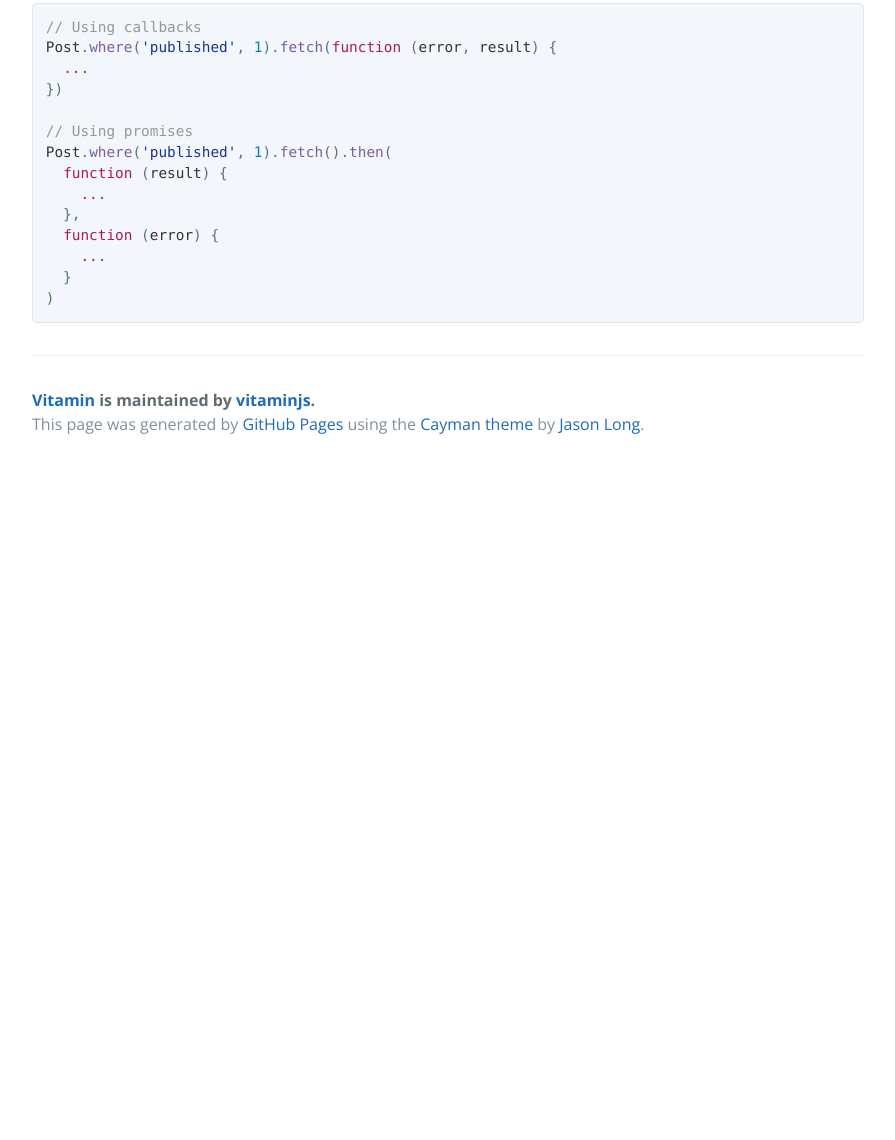
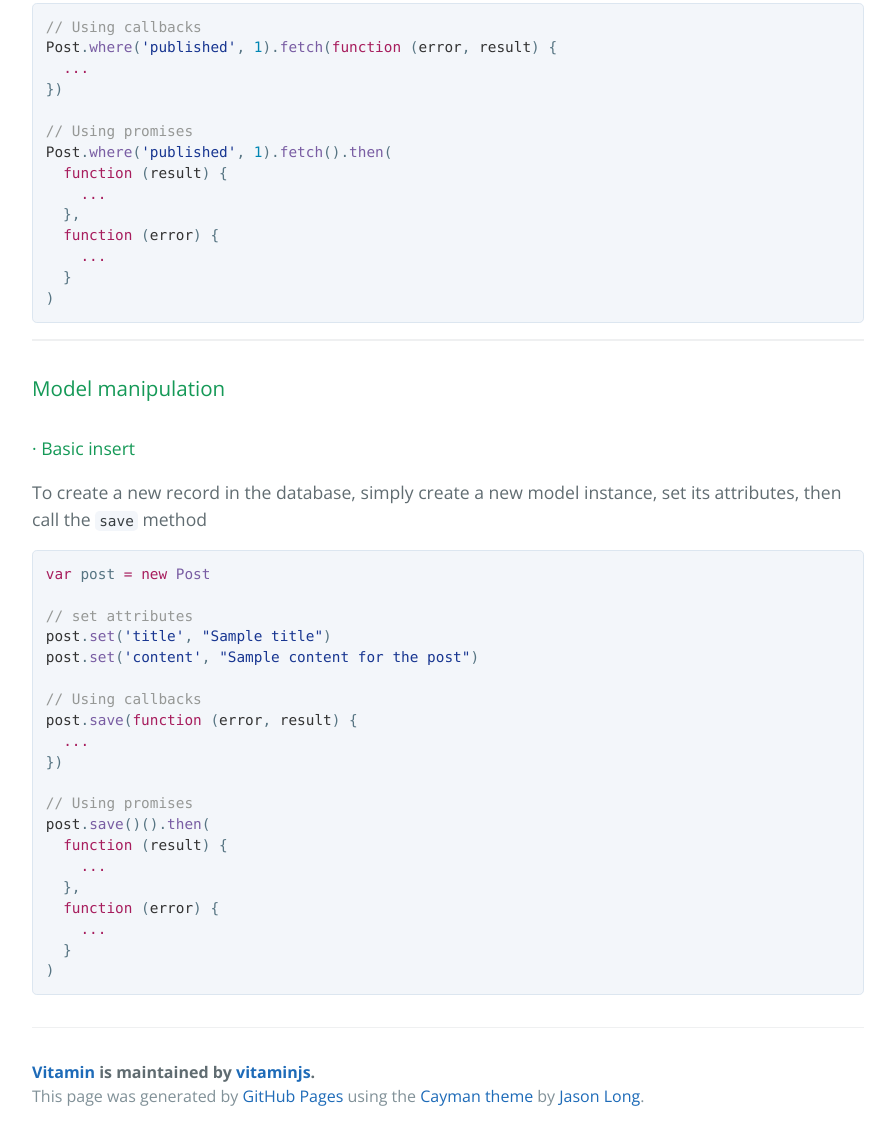
Before and after one commit to vitaminjs/vitamin, a plain HTML site: page index.html in a window 1280 px wide. Shown: the part 3537-4677 px from the top of the page, without its empty margins (192-1087 px from the left). Before the commit the page ends 4005 px from the top, so only its background shows below. Drawn offline with nearby package versions, Linux system fonts and the light colour scheme.

```diff
--- a/index.html
+++ b/index.html
@@ -168,6 +168,37 @@
   }
 )</pre></div>
 
+<hr>
+
+<h3>
+<a id="model-manipulation" class="anchor" href="#model-manipulation" aria-hidden="true"><span aria-hidden="true" class="octicon octicon-link"></span></a>Model manipulation</h3>
+
+<h4>
+<a id="-basic-insert" class="anchor" href="#-basic-insert" aria-hidden="true"><span aria-hidden="true" class="octicon octicon-link"></span></a>· Basic insert</h4>
+
+<p>To create a new record in the database, simply create a new model instance, set its attributes, then call the <code>save</code> method</p>
+
+<div class="highlight highlight-source-js"><pre><span class="pl-k">var</span> post <span class="pl-k">=</span> <span class="pl-k">new</span> <span class="pl-en">Post</span>
+
+<span class="pl-c">// set attributes </span>
+<span class="pl-smi">post</span>.<span class="pl-en">set</span>(<span class="pl-s"><span class="pl-pds">'</span>title<span class="pl-pds">'</span></span>, <span class="pl-s"><span class="pl-pds">"</span>Sample title<span class="pl-pds">"</span></span>)
+<span class="pl-smi">post</span>.<span class="pl-en">set</span>(<span class="pl-s"><span class="pl-pds">'</span>content<span class="pl-pds">'</span></span>, <span class="pl-s"><span class="pl-pds">"</span>Sample content for the post<span class="pl-pds">"</span></span>)
+
+<span class="pl-c">// Using callbacks</span>
+<span class="pl-smi">post</span>.<span class="pl-en">save</span>(<span class="pl-k">function</span> (<span class="pl-smi">error</span>, <span class="pl-smi">result</span>) {
+  <span class="pl-k">...</span>
+})
+
+<span class="pl-c">// Using promises</span>
+<span class="pl-smi">post</span>.<span class="pl-en">save</span>()().<span class="pl-en">then</span>(
+  <span class="pl-k">function</span> (<span class="pl-smi">result</span>) {
+    <span class="pl-k">...</span>
+  },
+  <span class="pl-k">function</span> (<span class="pl-smi">error</span>) {
+    <span class="pl-k">...</span>
+  }
+)</pre></div>
+
       <footer class="site-footer">
         <span class="site-footer-owner"><a href="https://github.com/vitaminjs/vitamin">Vitamin</a> is maintained by <a href="https://github.com/vitaminjs">vitaminjs</a>.</span>
 
```
Also changed, not shown: params.json (+1 -1 lines).
